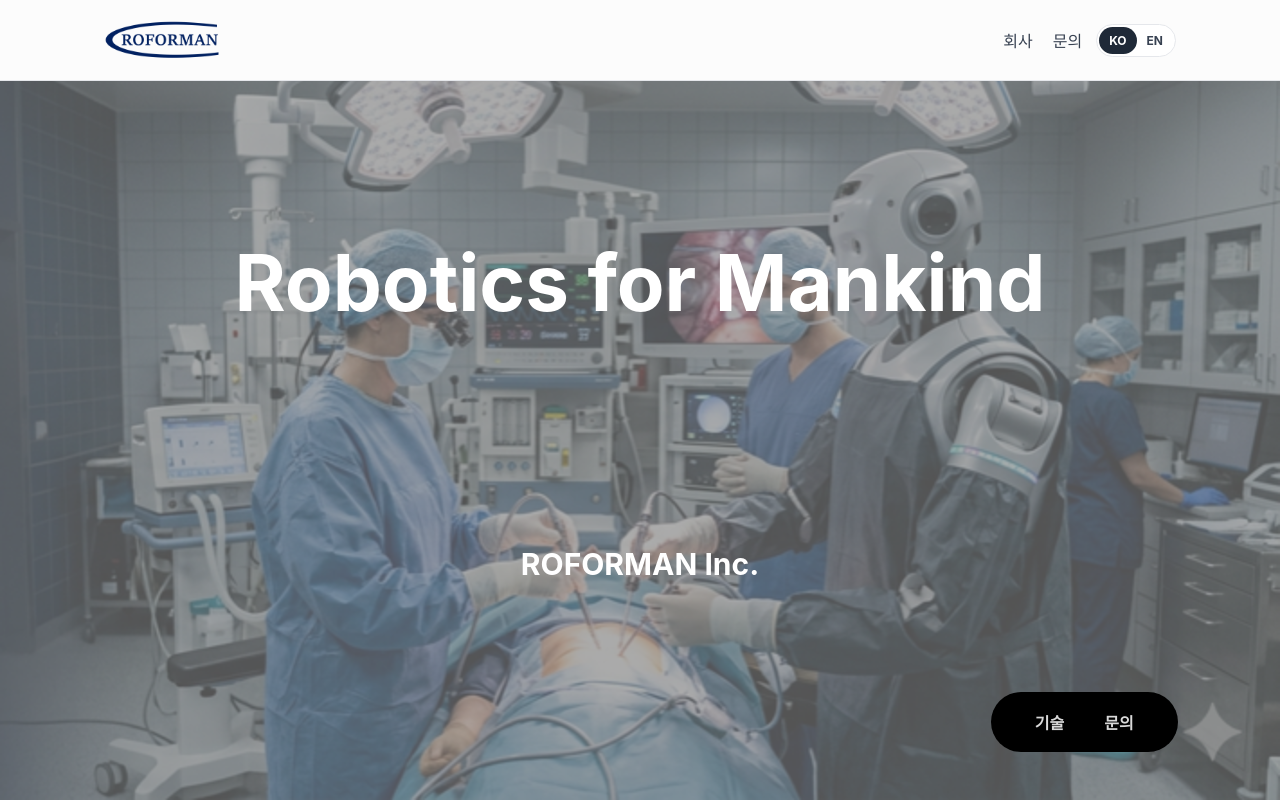
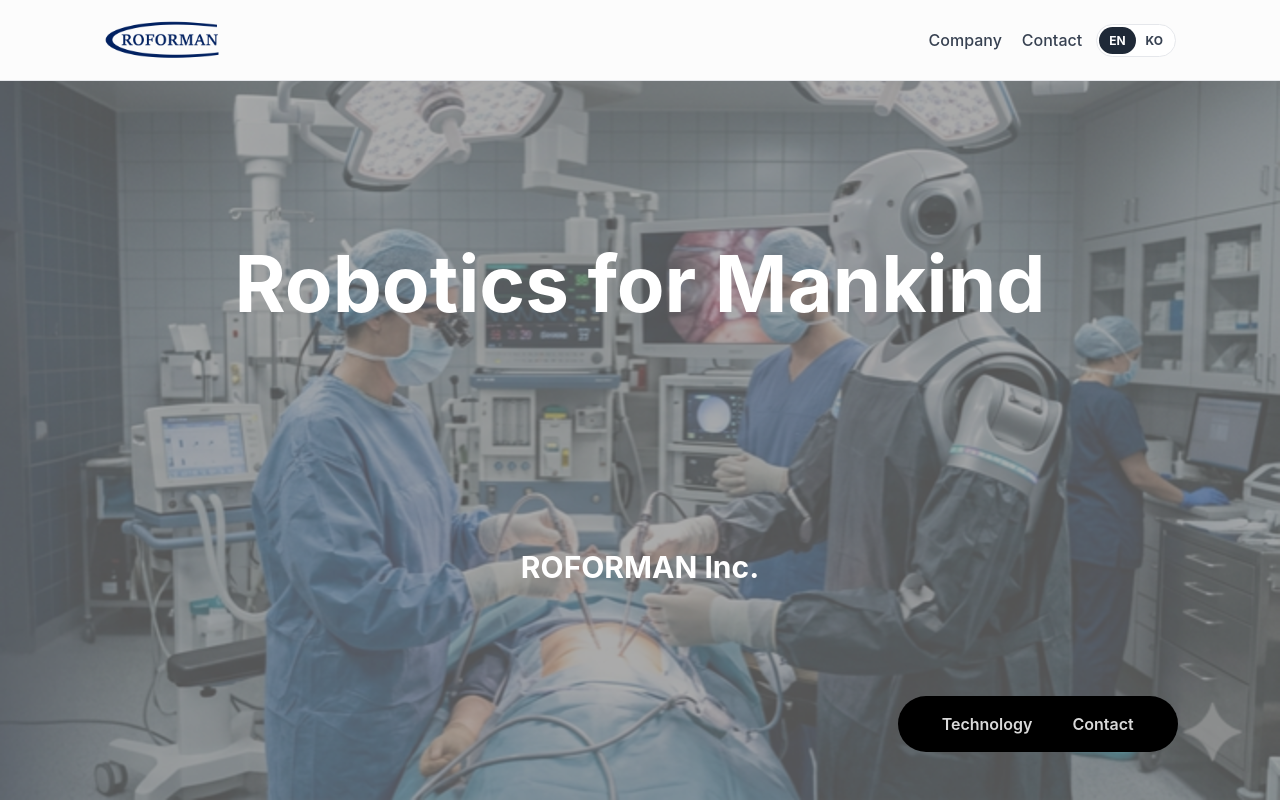
Before and after one commit to roforman/roforman.github.io, a Next.js app: page / in a window 1280 px wide. Shown: the top 800 px of the page. Built offline with nearby package versions, Linux system fonts and the light colour scheme; a web font is replaced by a local one.

Commit message:
feat: 기본 언어를 영어로 변경 및 언어 버튼 순서 EN/KO로 변경

```diff
--- a/src/components/layout/SiteHeader.tsx
+++ b/src/components/layout/SiteHeader.tsx
@@ -34,7 +34,7 @@
             <Link href="/contact/" onClick={() => setMenuOpen(false)}>{t('header.contact')}</Link>
           </nav>
           <div className={styles.langSwitch} role="group" aria-label={t('header.langLabel')}>
-            {(['ko', 'en'] as const).map((l) => (
+            {(['en', 'ko'] as const).map((l) => (
               <button
                 key={l}
                 className={`${styles.langBtn} ${lang === l ? styles.langBtnActive : ''}`}
--- a/src/i18n/I18nContext.tsx
+++ b/src/i18n/I18nContext.tsx
@@ -12,7 +12,7 @@
 const I18nContext = createContext<I18nContextType | null>(null)
 
 export function I18nProvider({ children }: { children: ReactNode }) {
-  const [lang, setLangState] = useState<Lang>('ko')
+  const [lang, setLangState] = useState<Lang>('en')
 
   useEffect(() => {
     try {
```
